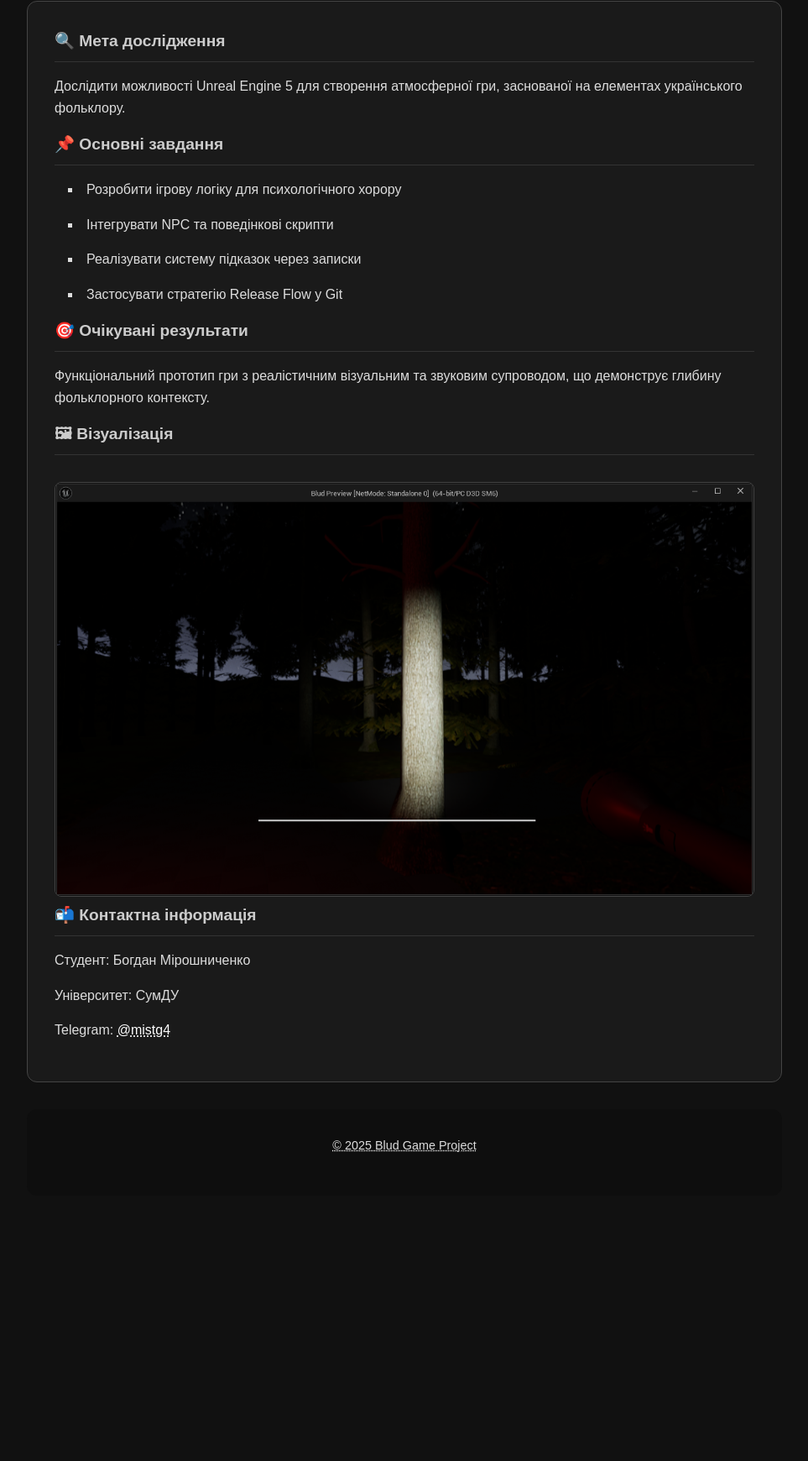
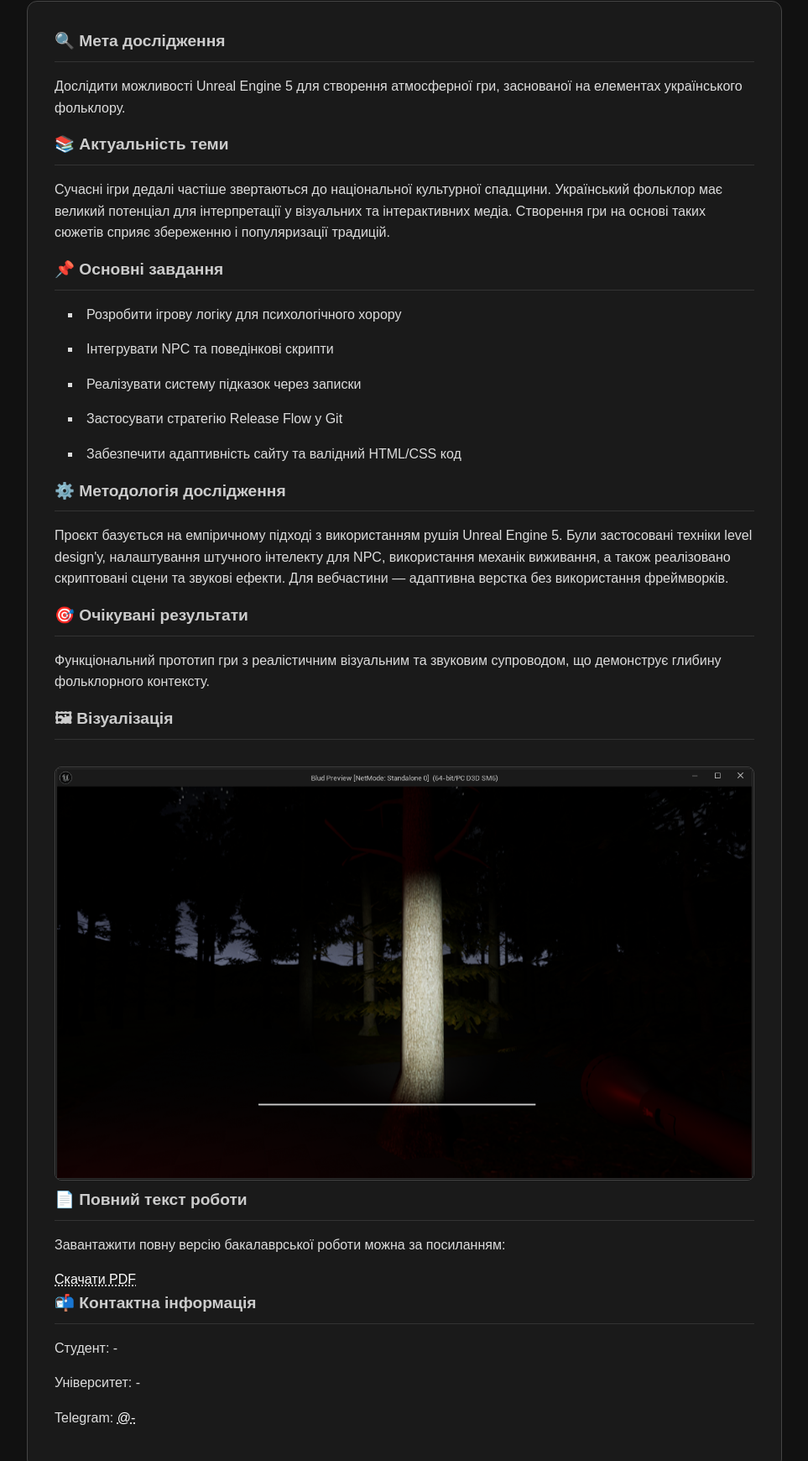
Before and after one commit to swarzeritter/blud-landing, a plain HTML site: page index.html in a window 1280 px wide. Shown: the part 503-2243 px from the top of the page at 84% size, without its empty margins (158-1121 px from the left). Before the commit the page ends 1991 px from the top, so only its background shows below. Drawn offline with Linux system fonts and the light colour scheme.

Commit message:
updated index.html

```diff
--- a/index.html
+++ b/index.html
@@ -21,38 +21,59 @@
     </p>
   </header>
 
-  <main>
-    <section>
-      <h3>🔍 Мета дослідження</h3>
-      <p>Дослідити можливості Unreal Engine 5 для створення атмосферної гри, заснованої на елементах українського фольклору.</p>
+  <main role="main">
+    <article itemscope itemtype="http://schema.org/CreativeWork">
+
+      <section aria-labelledby="goal">
+        <h3 id="goal">🔍 Мета дослідження</h3>
+        <p itemprop="about">Дослідити можливості Unreal Engine 5 для створення атмосферної гри, заснованої на елементах українського фольклору.</p>
       </section>
 
-    <section>
-      <h3>📌 Основні завдання</h3>
+      <section aria-labelledby="relevance">
+        <h3 id="relevance">📚 Актуальність теми</h3>
+        <p>Сучасні ігри дедалі частіше звертаються до національної культурної спадщини. Український фольклор має великий потенціал для інтерпретації у візуальних та інтерактивних медіа. Створення гри на основі таких сюжетів сприяє збереженню і популяризації традицій.</p>
+      </section>
+
+      <section aria-labelledby="tasks">
+        <h3 id="tasks">📌 Основні завдання</h3>
         <ul>
           <li>Розробити ігрову логіку для психологічного хорору</li>
           <li>Інтегрувати NPC та поведінкові скрипти</li>
           <li>Реалізувати систему підказок через записки</li>
           <li>Застосувати стратегію Release Flow у Git</li>
+          <li>Забезпечити адаптивність сайту та валідний HTML/CSS код</li>
         </ul>
       </section>
 
-    <section>
-      <h3>🎯 Очікувані результати</h3>
+      <section aria-labelledby="methodology">
+        <h3 id="methodology">⚙️ Методологія дослідження</h3>
+        <p>Проєкт базується на емпіричному підході з використанням рушія Unreal Engine 5. Були застосовані техніки level design'у, налаштування штучного інтелекту для NPC, використання механік виживання, а також реалізовано скриптовані сцени та звукові ефекти. Для вебчастини — адаптивна верстка без використання фреймворків.</p>
+      </section>
+
+      <section aria-labelledby="results">
+        <h3 id="results">🎯 Очікувані результати</h3>
         <p>Функціональний прототип гри з реалістичним візуальним та звуковим супроводом, що демонструє глибину фольклорного контексту.</p>
       </section>
 
-    <section>
-      <h3>🖼 Візуалізація</h3>
-      <img src="img/blud-preview.png" alt="Скріншот гри Blud" class="preview">
+      <section aria-labelledby="visual">
+        <h3 id="visual">🖼 Візуалізація</h3>
+        <img src="img/blud-preview.png" alt="Скріншот із гри Blud — ліс у тумані" class="preview" itemprop="image" />
       </section>
 
-    <section>
-      <h3>📬 Контактна інформація</h3>
-      <p>Студент: Богдан Мірошниченко</p>
-      <p>Університет: СумДУ</p>
-      <p>Telegram: <a href="https://t.me/mistg4">@mistg4</p>
+      <section aria-labelledby="download">
+        <h3 id="download">📄 Повний текст роботи</h3>
+        <p>Завантажити повну версію бакалаврської роботи можна за посиланням:</p>
+        <a href="doc/blud-thesis.pdf" download>Скачати PDF</a>
       </section>
+
+      <section aria-labelledby="contacts">
+        <h3 id="contacts">📬 Контактна інформація</h3>
+        <p>Студент: <span itemprop="author">-</span></p>
+        <p>Університет: <span itemprop="sourceOrganization">-</span></p>
+        <p>Telegram: <a href="https://t.me/-" itemprop="url">@-</a></p>
+      </section>
+
+    </article>
   </main>
 
   <footer>
```
Lines whose indentation alone changed are shown as unchanged.
